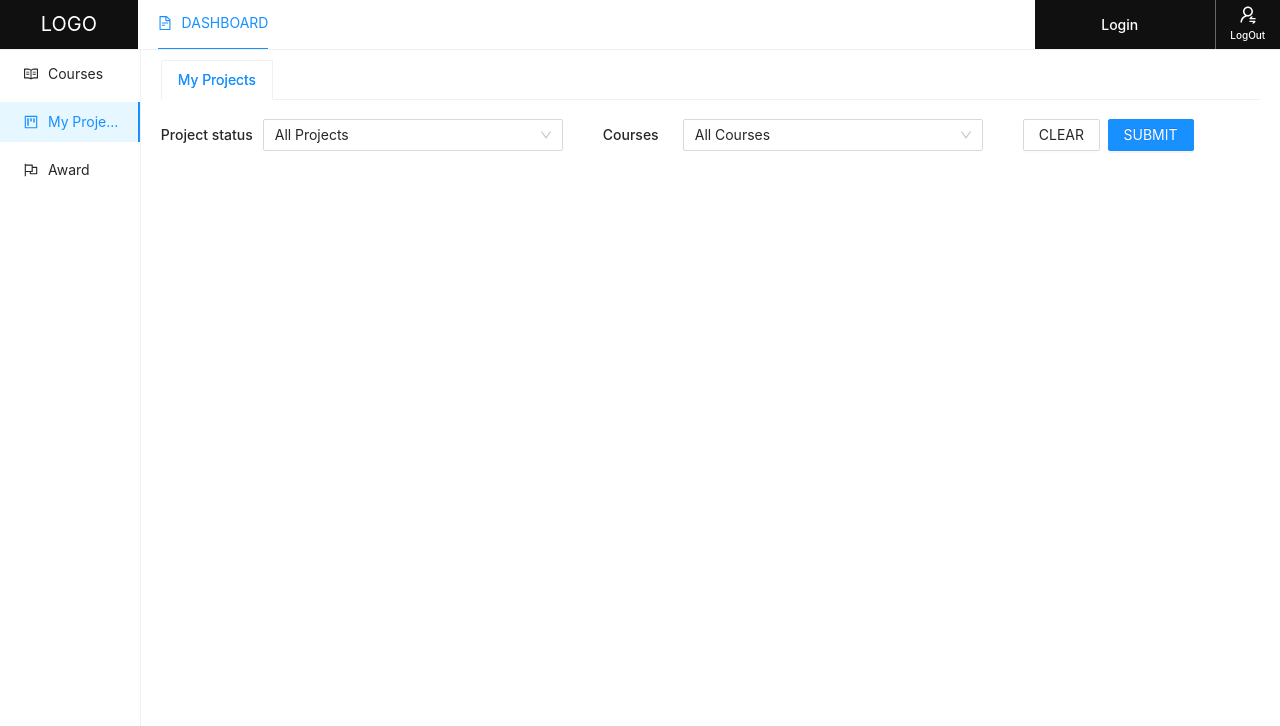
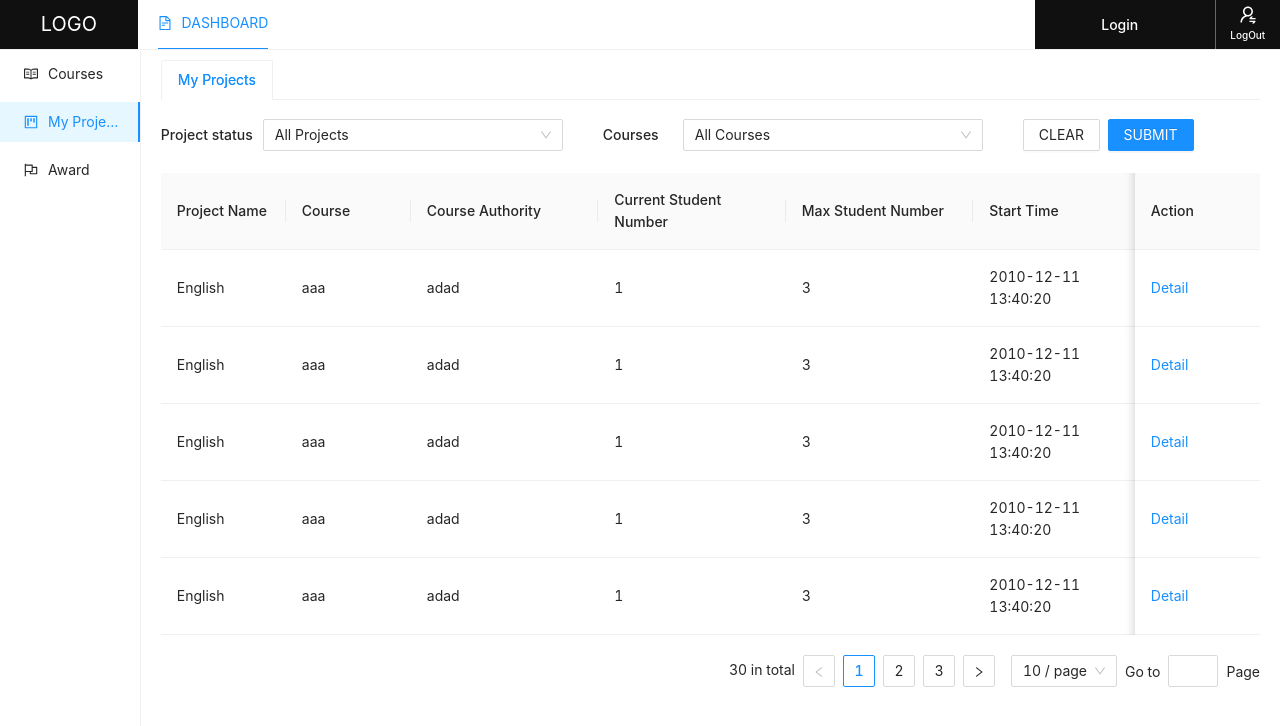
Before and after one commit to span6484/COMP9323-JustDoIT, a Next.js app in the folder comp9323-frontend/: page /Dashboard/AllProject in a window 1280 px wide. Shown: the top 726 px of the page. Built offline with nearby package versions, Linux system fonts and the light colour scheme.

Commit message:
my projects

```diff
--- a/comp9323-frontend/pages/Dashboard/AllProject.js
+++ b/comp9323-frontend/pages/Dashboard/AllProject.js
@@ -1,14 +1,21 @@
 import PageBase from '../basePage'
 import React ,{useRef,useState,useEffect} from 'react'
-import {Select,Button} from "antd"
+import {Select,Button,Table} from "antd"
 const {Option} = Select;
 import AllProjectStyle from "./AllProject.less"
 const AllProject = ({ USERMESSAGE, urlMsg }) => {
   const ref = useRef();
+  const [data,changeData] = useState([]);
+  const [pageLoading,changePageLoading] = useState(false);
   const [search,changeSearch] = useState({
     projectType : null,
     course : null
   });
+  const [page,changePage] = useState({
+      size : 10,
+      number : 1,
+      total : 0
+  })
   const [asPath] = useState(urlMsg.asPath);
   const [projectList,changeProject] = useState([{
     key : null,
@@ -42,6 +49,67 @@ const AllProject = ({ USERMESSAGE, urlMsg }) => {
     key : "Course3",
     value : "Course3"
   }]);
+  const columns = [
+    {
+      title: 'Project Name',
+      width: 100,
+      dataIndex: 'projectName',
+      key: 'projectName',
+      fixed: 'left',
+    },
+    {
+      title: 'Course',
+      width: 100,
+      dataIndex: 'course',
+      key: 'course',
+      fixed: 'left',
+    },
+    {
+      title: 'Course Authority',
+      dataIndex: 'courseAuthority',
+      key: 'courseAuthority',
+      width: 150,
+    },
+    {
+      title: 'Current Student Number',
+      dataIndex: 'currentStudentNumber',
+      key: 'currentStudentNumber',
+      width: 150,
+    },
+    {
+      title: 'Max Student Number',
+      dataIndex: 'maxStudentNumber',
+      key: 'maxStudentNumber',
+      width: 150,
+    },
+    {
+      title: 'Start Time',
+      dataIndex: 'startTime',
+      key: 'startTime',
+      width: 150,
+    },
+    {
+      title: 'Close Time',
+      dataIndex: 'closeTime',
+      key: 'closeTime',
+      width: 150,
+    },
+    {
+      title: 'Statues',
+      dataIndex: 'statues',
+      key: 'statues',
+      width: 150,
+    },
+    {
+      title: 'Action',
+      key: 'operation',
+      fixed: 'right',
+      width: 100,
+      render: () =>{
+        return <a>Detail</a>
+      }
+    },
+  ];
   useEffect(()=>{
     setTimeout(() => {
       const _data = ref?.current?.getTabPaneOption() || {};
@@ -49,13 +117,98 @@ const AllProject = ({ USERMESSAGE, urlMsg }) => {
         projectType : _data.projectType || null,
         course : _data.course || null,
       })
+      changePage({
+        size : _data.size || 10,
+        number : _data.number || 1,
+        total : _data.total ||0
+      })
+      initList({
+        size : _data.size || 10,
+        number : _data.number || 1,
+        total : _data.total ||0
+      },{
+        projectType : _data.projectType || null,
+        course : _data.course || null,
+      })
     },0)
   },[]);
+  function initList(initPage,initSearch) {
+    initPage = initPage || page;
+    initSearch = initSearch || search;
+    const _data = [{
+      projectName : "English",
+      course : "aaa",
+      courseAuthority : "adad",
+      currentStudentNumber : 1,
+      maxStudentNumber : 3,
+      startTime : "2010-12-11 13:40:20",
+      closeTime : "2022-12-11 13:40:20",
+      statues : "4",
+    },{
+      projectName : "English",
+      course : "aaa",
+      courseAuthority : "adad",
+      currentStudentNumber : 1,
+      maxStudentNumber : 3,
+      startTime : "2010-12-11 13:40:20",
+      closeTime : "2022-12-11 13:40:20",
+      statues : "4",
+    },{
+      projectName : "English",
+      course : "aaa",
+      courseAuthority : "adad",
+      currentStudentNumber : 1,
+      maxStudentNumber : 3,
+      startTime : "2010-12-11 13:40:20",
+      closeTime : "2022-12-11 13:40:20",
+      statues : "4",
+    },{
+      projectName : "English",
+      course : "aaa",
+      courseAuthority : "adad",
+      currentStudentNumber : 1,
+      maxStudentNumber : 3,
+      startTime : "2010-12-11 13:40:20",
+      closeTime : "2022-12-11 13:40:20",
+      statues : "4",
+    },{
+      projectName : "English",
+      course : "aaa",
+      courseAuthority : "adad",
+      currentStudentNumber : 1,
+      maxStudentNumber : 3,
+      startTime : "2010-12-11 13:40:20",
+      closeTime : "2022-12-11 13:40:20",
+      statues : "4",
+    }]
+    changeData(_data);
+    changePage({
+      ...initPage,
+      ...{
+        total : 30
+      }
+    });
+  }
   function clearSearch() {
     changeSearch({
       projectType : null,
       course : null
     });
+    changePage({
+      ...page,
+      ...{
+        number : 1,
+      }
+    });
+    initList({
+      ...page,
+      ...{
+        number : 1,
+      }
+    },{
+      projectType : null,
+      course : null
+    })
   }
   return (
     <PageBase cRef={ref} USERMESSAGE={USERMESSAGE}>
@@ -127,6 +280,35 @@ const AllProject = ({ USERMESSAGE, urlMsg }) => {
             &nbsp;&nbsp;
           </div>
         </div>
+        <Table
+          columns={columns}
+          dataSource={data}
+          scroll={{
+            x: 1500,
+          }}
+          pagination={{
+            showQuickJumper : true,
+            total: page.total,
+            style: { textAlign: 'right', marginTop: 20 },
+            pageSize: page.size,
+            current: page.number,
+            showSizeChanger: true,
+            rowKey: 'id',
+            pageSizeOptions: [10, 20, 30, 50],
+            showTotal: (e) => {
+              return `${page.total} in total`;
+            },
+          }}
+          loading={pageLoading}
+          onChange={(pagination, filters, sorter) => {
+            const _page = _.cloneDeep(page);
+            const { current, pageSize } = pagination;
+            _page.number = current;
+            _page.size = pageSize;
+            changePage(_page);
+            initList(_page,null);
+          }}
+        />
       </div>
     </PageBase>
   )
```
